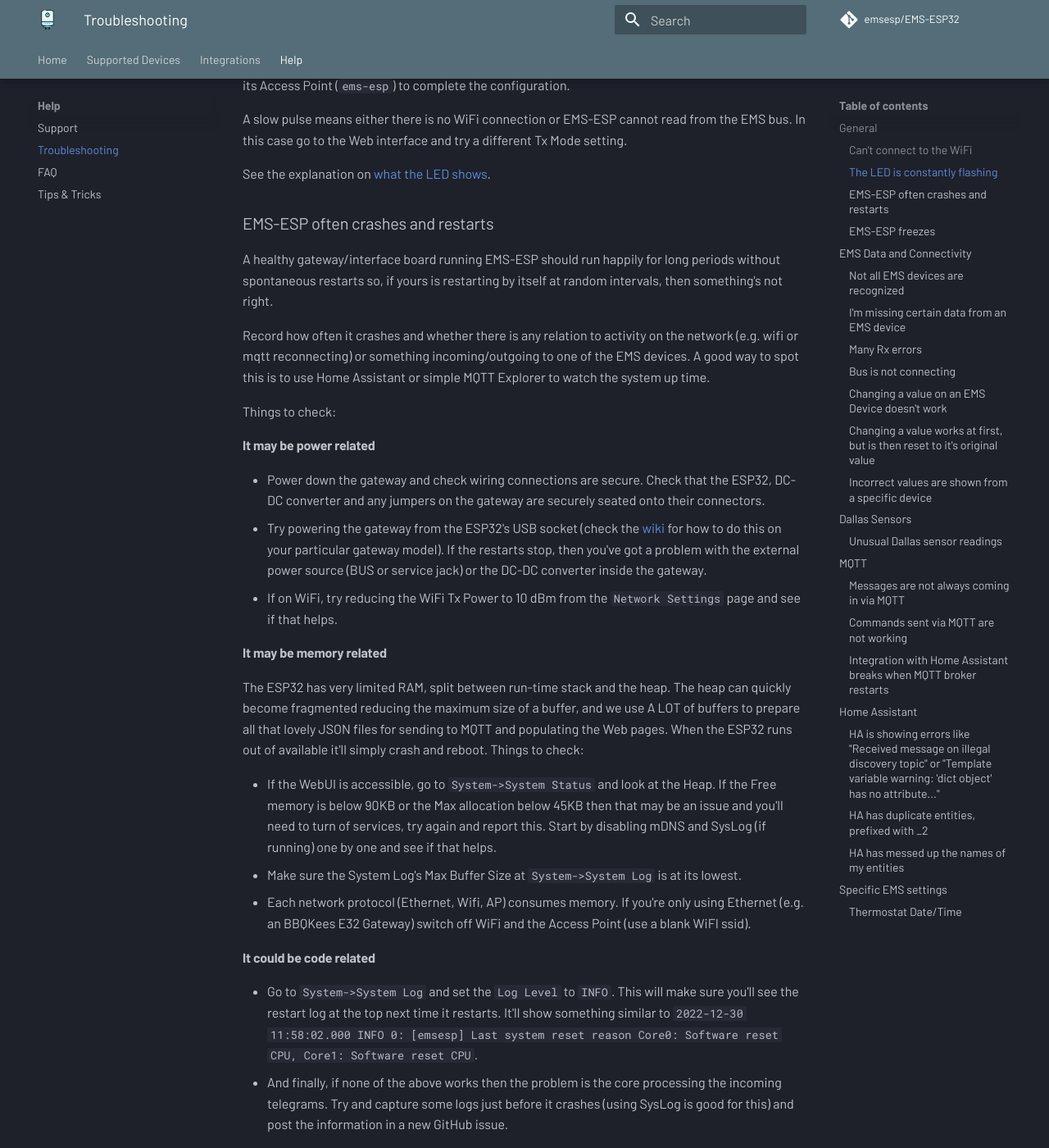
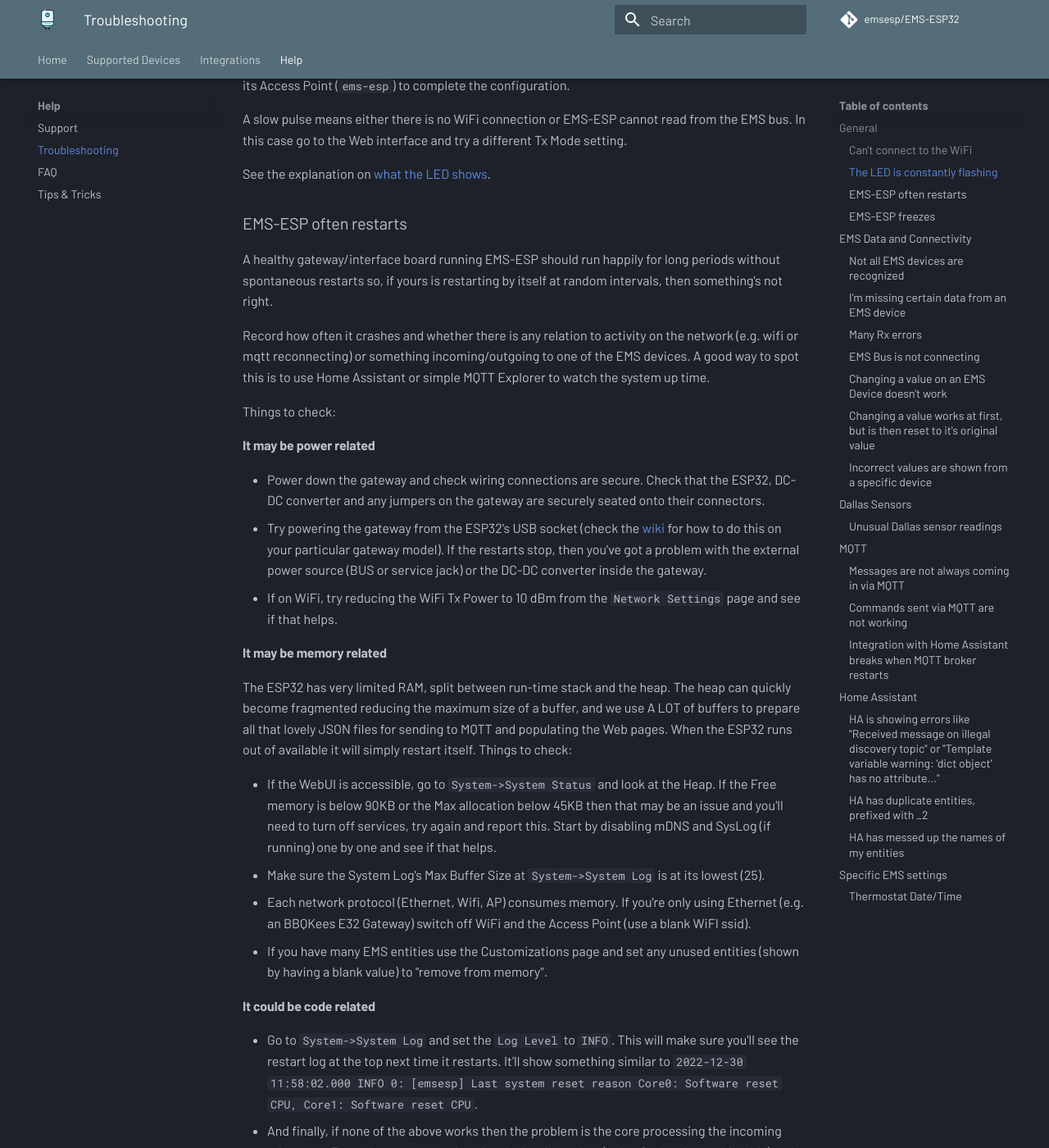
Before and after one commit to emsesp/docs, an MkDocs documentation site: the page built from docs/Troubleshooting.md, in a window 1280 px wide and 1400 px high, scrolled down 573 px. Shown: the whole window at 82% size. Built offline with MkDocs 1.6.1 and Material for MkDocs 9.7.7, drawn with Linux system fonts in a browser that asks for light colours; comment, search, counter and statistics services are not loaded; some of the changed text lies outside the part shown.

```diff
--- a/docs/Troubleshooting.md
+++ b/docs/Troubleshooting.md
@@ -16,7 +16,7 @@
 
 See the explanation on [what the LED shows](Getting-Started#what-the-onboard-led-is-telling-you).
 
-### EMS-ESP often crashes and restarts
+### EMS-ESP often restarts
 
 A healthy gateway/interface board running EMS-ESP should run happily for long periods without spontaneous restarts so, if yours is restarting by itself at random intervals, then something's not right.
 
@@ -32,11 +32,12 @@
 
 #### It may be memory related
 
-The ESP32 has very limited RAM, split between run-time stack and the heap. The heap can quickly become fragmented reducing the maximum size of a buffer, and we use A LOT of buffers to prepare all that lovely JSON files for sending to MQTT and populating the Web pages. When the ESP32 runs out of available it'll simply crash and reboot. Things to check:
+The ESP32 has very limited RAM, split between run-time stack and the heap. The heap can quickly become fragmented reducing the maximum size of a buffer, and we use A LOT of buffers to prepare all that lovely JSON files for sending to MQTT and populating the Web pages. When the ESP32 runs out of available it will simply restart itself. Things to check:
 
-- If the WebUI is accessible, go to `System->System Status` and look at the Heap. If the Free memory is below 90KB or the Max allocation below 45KB then that may be an issue and you'll need to turn of services, try again and report this. Start by disabling mDNS and SysLog (if running) one by one and see if that helps.
-- Make sure the System Log's Max Buffer Size at `System->System Log` is at its lowest.
+- If the WebUI is accessible, go to `System->System Status` and look at the Heap. If the Free memory is below 90KB or the Max allocation below 45KB then that may be an issue and you'll need to turn off services, try again and report this. Start by disabling mDNS and SysLog (if running) one by one and see if that helps.
+- Make sure the System Log's Max Buffer Size at `System->System Log` is at its lowest (25).
 - Each network protocol (Ethernet, Wifi, AP) consumes memory. If you're only using Ethernet (e.g. an BBQKees E32 Gateway) switch off WiFi and the Access Point (use a blank WiFI ssid).
+- If you have many EMS entities use the Customizations page and set any unused entities (shown by having a blank value) to "remove from memory".
 
 #### It could be code related
 
@@ -89,7 +90,7 @@
 - powering the EMS-ESP by USB or service-jack. We've seen examples where a noisy or failing DC supply can cause RX Fail or incomplete telegrams and trying USB power (check how to switch to USB powering in the [BBQKees wiki](https://bbqkees-electronics.nl/wiki/)) can help track this down.
 - removing disruptions on the bus line from emc, reflections, other units. Connect the EMS-ESP to another device on the bus. In general a previously unconnected bus-out on a devices like MM100 is better than a split connection on an already used connector.
 
-### Bus is not connecting
+### EMS Bus is not connecting
 
 If you're using the EMS wires, on some systems the order is important. Try switching them!
 
@@ -136,7 +137,7 @@
 
 If you're noticing that MQTT messages are failing to arrive at the broker try:
 
-- Check the EMS-ESP logs for errors
+- Check the EMS-ESP logs for errors. If you see "low memory" errors then read [It may be memory related](Troubleshooting.md?id=general#it-may-be-memory-related) to see how you reduce memory usage.
 - Check the broker for errors. You have incorrect credentials or duplicate Client IDs
 - Set the log level to Debug (via Web or Console) and monitor the traffic
 - Use Console to force a publish to see what happens. (`log debug`, `su` and `publish`).
```
